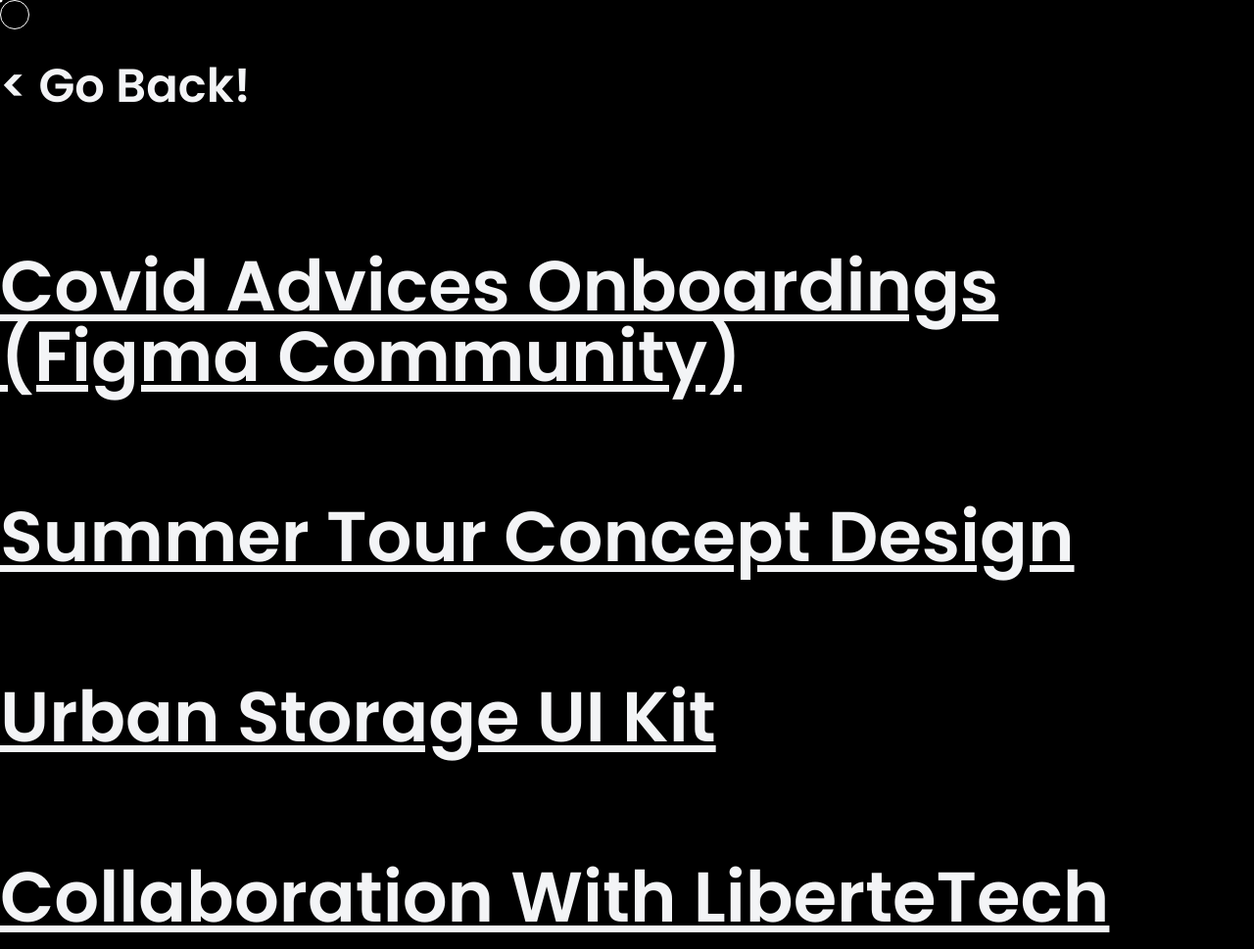
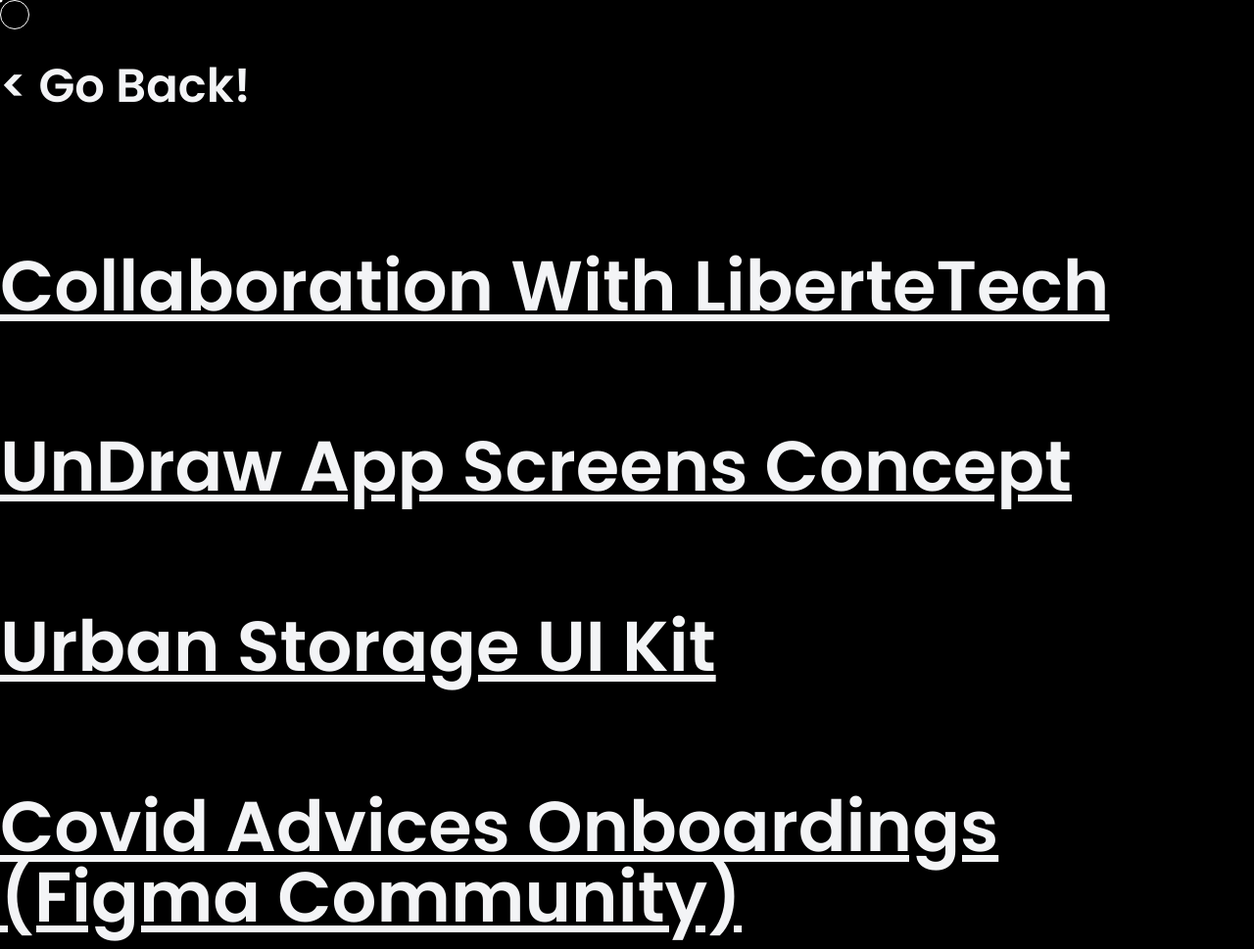
Before and after one commit to faizz-anwar/My-portfolio, a plain HTML site: page html/view_more.html in a window 1280 px wide. Shown: the top 969 px of the page at 98% size. Drawn offline with nearby package versions, Linux system fonts and the light colour scheme.

Commit message:
Some Fixes.
Changed order of view more pages.
and also works section order & titles.
In last changed back order of LT's project, view more page to index page.

```diff
--- a/html/view_more.html
+++ b/html/view_more.html
@@ -26,16 +26,16 @@
         <h2
             class="text-gray-100 text-4xl sm:text-6xl xl:text-7xl font-bold capitalize underline hover:line-through focus:line-through mb-12 sm:mb-28">
             <span>
-                <a href="https://www.figma.com/community/file/965557958060848007/Covid-Advices-Onboarding-Screens" target="_blank" class="none">
-                    covid advices onboardings (figma community)
+                <a href="/Projects/liberte_tech_project.html" target="_blank" class="none">
+                    collaboration with liberteTech
                 </a>
             </span>
         </h2>
         <h2
             class="text-gray-100 text-4xl sm:text-6xl xl:text-7xl font-bold capitalize underline mb-12 sm:mb-28 hover:line-through focus:line-through">
             <span>
-                <a href="https://dribbble.com/shots/15487908-Summer-Tour-Concept" target="_blank" class="none">
-                    summer tour concept design
+                <a href="https://dribbble.com/shots/15705647-unDraw-App-Design-Concept" target="_blank" class="none">
+                    unDraw app screens concept
                 </a>
             </span>
         </h2>
@@ -48,10 +48,11 @@
             </span>
         </h2>
         <h2
-            class="text-gray-100 text-4xl sm:text-6xl xl:text-7xl font-bold capitalize underline mb-12 sm:mb-28 hover:line-through focus:line-through">
+            class="text-gray-100 text-4xl sm:text-6xl xl:text-7xl font-bold capitalize underline hover:line-through focus:line-through mb-12 sm:mb-28">
             <span>
-                <a href="/Projects/liberte_tech_project.html" class="none">
-                    Collaboration with LiberteTech
+                <a href="https://www.figma.com/community/file/965557958060848007/Covid-Advices-Onboarding-Screens"
+                    target="_blank" class="none">
+                    covid advices onboardings (figma community)
                 </a>
             </span>
         </h2>
```
Also changed, not shown: Projects/liberte_tech_project.html (+1 -1 lines), index.html (+5 -5 lines). Lines whose indentation alone changed are shown as unchanged.
